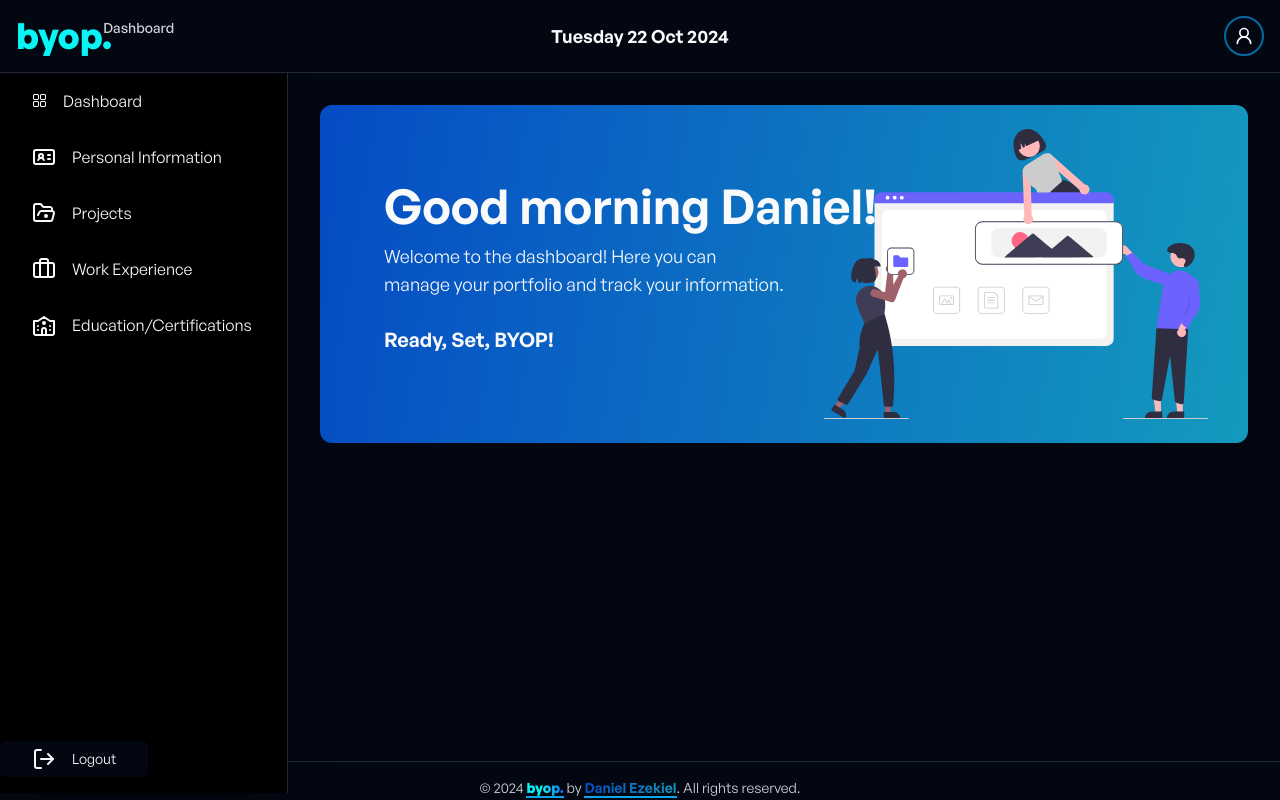
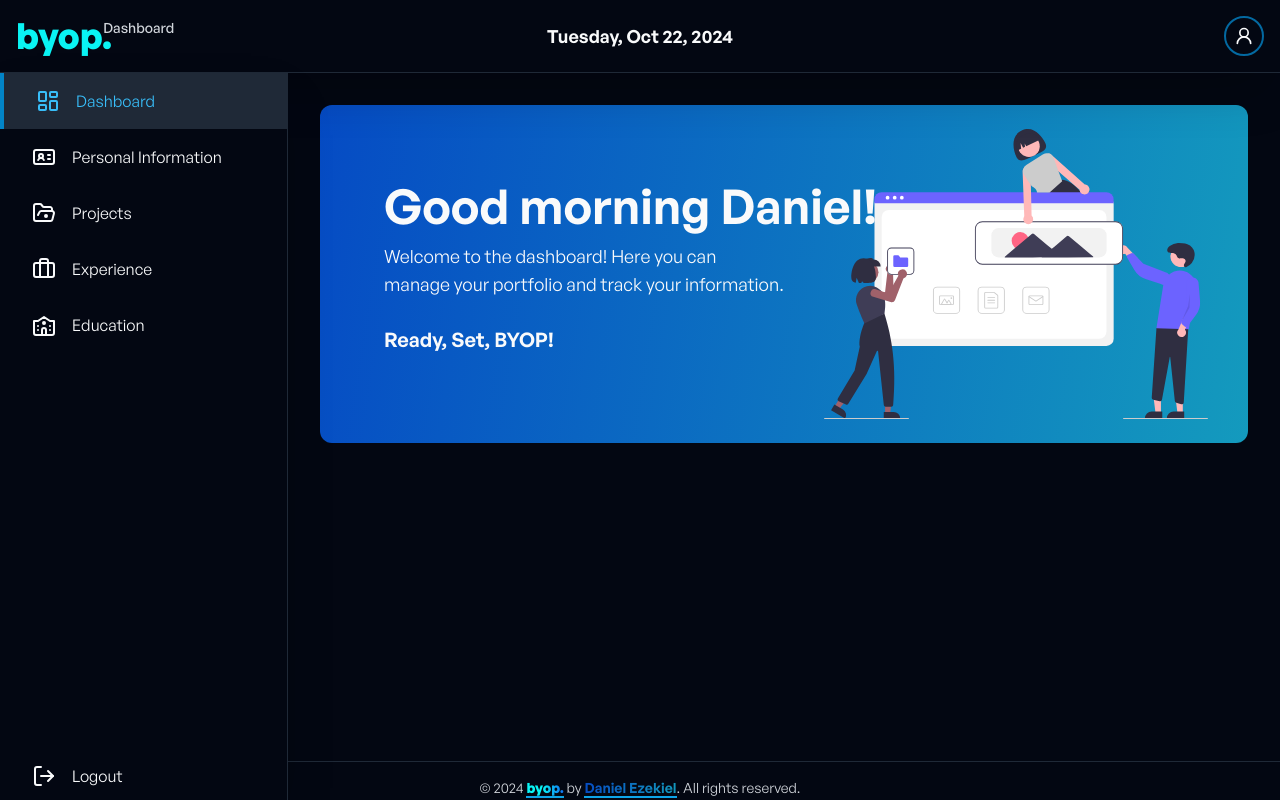
Before and after one commit to Daniel-Ezekiel/byop, a Next.js app: page /1/dashboard in a window 1280 px wide. Built offline with nearby package versions, Linux system fonts and the light colour scheme.

Commit message:
feat: updated dashboard header and sidebar layouts and setup responsiveness

```diff
--- a/src/app/[authUser]/dashboard/_components/DashboardNav.tsx
+++ b/src/app/[authUser]/dashboard/_components/DashboardNav.tsx
@@ -1,8 +1,14 @@
 import { Button } from "@/components/ui/button";
-import { User2Icon } from "lucide-react";
+import { MenuIcon, User2Icon, XIcon } from "lucide-react";
 import React from "react";
 
-function DashboardNav() {
+function DashboardNav({
+  isMenuOpen,
+  handleMenuToggle,
+}: {
+  isMenuOpen: boolean;
+  handleMenuToggle: () => void;
+}) {
   const computeDate = () => {
     const today = new Date();
     const options: Intl.DateTimeFormatOptions = {
@@ -12,10 +18,10 @@ function DashboardNav() {
       day: "numeric",
     };
 
-    return today.toLocaleDateString("en-GB", options);
+    return today.toLocaleDateString("en-US", options);
   };
   return (
-    <header className='max-h-[10dvh] w-full border-b p-4 flex items-center lg:p-4'>
+    <header className='fixed top-0 left-0 min-h-[4.56rem] max-h-[10dvh] w-full bg-background border-b p-4 flex items-center shadow-2xl lg:p-4'>
       <nav className='relative w-full max-w-[122.5rem] mx-auto flex items-center space-between lg:grid lg:grid-cols-3'>
         <span className='relative block text-4xl font-[family-name:var(--font-general-sans-bold)] bg-gradient-linear-100 bg-clip-text text-transparent z-50'>
           byop.{" "}
@@ -30,6 +36,7 @@ function DashboardNav() {
           </span>
         </div>
 
+        <div className='ml-auto flex items-center gap-3'>
           <Button
             variant='ghost'
             className='flex items-center justify-center h-10 w-10 ml-auto p-2 border-2 border-sky-700 rounded-full'
@@ -37,6 +44,14 @@ function DashboardNav() {
           >
             <User2Icon />
           </Button>
+          <Button
+            variant='ghost'
+            className='flex items-center justify-center h-10 w-10 p-2 xl:hidden'
+            onClick={handleMenuToggle}
+          >
+            {isMenuOpen ? <XIcon /> : <MenuIcon />}
+          </Button>
+        </div>
       </nav>
     </header>
   );
--- a/src/app/[authUser]/dashboard/_components/DashboardSidebar.tsx
+++ b/src/app/[authUser]/dashboard/_components/DashboardSidebar.tsx
@@ -1,73 +1,87 @@
 "use client";
 import { Button } from "@/components/ui/button";
-import { DashboardIcon } from "@radix-ui/react-icons";
 import {
   BriefcaseIcon,
   FolderOpenDotIcon,
   IdCardIcon,
+  LayoutDashboardIcon,
   LogOutIcon,
+  LucideProps,
   University,
 } from "lucide-react";
 import Link from "next/link";
-import { useParams } from "next/navigation";
+import { useParams, usePathname } from "next/navigation";
+import { ForwardRefExoticComponent, RefAttributes } from "react";
 
-function DashboardSidebar() {
-  const { userId } = useParams();
+type SidebarLinkTypes = {
+  name: string;
+  href: string;
+  icon: ForwardRefExoticComponent<
+    Omit<LucideProps, "ref"> & RefAttributes<SVGSVGElement>
+  >;
+};
+
+const sidebarLinks: SidebarLinkTypes[] = [
+  {
+    name: "Dashboard",
+    href: "/dashboard",
+    icon: LayoutDashboardIcon,
+  },
+  {
+    name: "Personal Information",
+    href: "/personal-information",
+    icon: IdCardIcon,
+  },
+  {
+    name: "Projects",
+    href: "/projects",
+    icon: FolderOpenDotIcon,
+  },
+  {
+    name: "Experience",
+    href: "/experience",
+    icon: BriefcaseIcon,
+  },
+  {
+    name: "Education",
+    href: "/education",
+    icon: University,
+  },
+];
+
+function DashboardSidebar({ isMenuOpen }: { isMenuOpen: boolean }) {
+  const { authUser } = useParams();
+  const pathname = usePathname();
+  const currentPage = pathname.slice(pathname.lastIndexOf("/") + 1);
 
   return (
-    <aside className='fixed top-[4.56rem] left-0 min-h-[calc(100%-5rem)] w-[18rem] bg-black border-r pb-4 hidden flex-col shadow-2xl xl:flex'>
+    <aside
+      className={`fixed top-[4.56rem] ${
+        isMenuOpen ? "left-0" : "left-[-100dvh]"
+      } h-[calc(100%-4.56rem)] w-[18rem] bg-background flex border-r flex-col shadow-2xl transition-all ease-in-out duration-700 overflow-y-scroll no-scrollbar xl:left-0`}
+    >
       <ul>
-        <li>
-          <Link
-            href={`/${userId}/dashboard`}
-            className='p-4 px-8 flex items-center justify-start gap-4 hover:bg-[hsl(var(--accent))]'
-          >
-            <DashboardIcon />
-            Dashboard
-          </Link>
-        </li>
-        <li>
-          <Link
-            href={`/${userId}/personal-information`}
-            className='p-4 px-8 flex items-center justify-start gap-4 hover:bg-[hsl(var(--accent))]'
-          >
-            <IdCardIcon />
-            Personal Information
-          </Link>
-        </li>
-        <li>
-          <Link
-            href={`/${userId}/projects`}
-            className='p-4 px-8 flex items-center justify-start gap-4 hover:bg-[hsl(var(--accent))]'
-          >
-            <FolderOpenDotIcon />
-            Projects
-          </Link>
-        </li>
-        <li>
-          <Link
-            href={`/${userId}/work-experience`}
-            className='p-4 px-8 flex items-center justify-start gap-4 hover:bg-[hsl(var(--accent))]'
-          >
-            <BriefcaseIcon />
-            Work Experience
-          </Link>
-        </li>
-        <li>
-          <Link
-            href={`/${userId}/education-and-certifications`}
-            className='p-4 px-8 flex items-center justify-start gap-4 hover:bg-[hsl(var(--accent))]'
-          >
-            <University />
-            Education/Certifications
-          </Link>
-        </li>
+        {sidebarLinks.map((link, i) => (
+          <li key={i}>
+            <Link
+              href={`/${authUser}/${link.href}`}
+              className={`p-4 px-8 flex items-center justify-start gap-4 hover:bg-[hsl(var(--accent))] ${
+                currentPage === link.name.toLowerCase()
+                  ? "border-l-4 border-sky-600 bg-[hsl(var(--accent))] text-sky-400"
+                  : ""
+              }`}
+            >
+              <link.icon />
+              {link.name}
+            </Link>
+          </li>
+        ))}
       </ul>
 
       <div className='mt-auto'>
         <Button
           variant='outline'
-          className='p-4 px-8 flex items-center justify-start gap-4 border-none hover:bg-[hsl(var(--accent))]'
+          className=' w-full rounded-none p-6 px-8 flex items-center justify-start gap-4 border-none hover:bg-[hsl(var(--accent))] text-base'
         >
           <LogOutIcon />
           Logout
--- a/src/app/_layouts/MainLayout.tsx
+++ b/src/app/_layouts/MainLayout.tsx
@@ -1,7 +1,9 @@
+"use client";
 import Header from "@/app/_components/Header";
 import Footer from "@/app/_components/Footer";
 import DashboardNav from "../[authUser]/dashboard/_components/DashboardNav";
 import DashboardSidebar from "../[authUser]/dashboard/_components/DashboardSidebar";
+import { useState } from "react";
 
 export default function MainLayout({
   children,
@@ -10,13 +12,22 @@ export default function MainLayout({
   children: React.ReactNode | React.ReactNode[] | null;
   isDashboardPage?: boolean;
 }) {
+  const [isMenuOpen, setIsMenuOpen] = useState<boolean>(false);
+
   return (
     <>
-      {isDashboardPage ? <DashboardNav /> : <Header />}
+      {isDashboardPage ? (
+        <DashboardNav
+          isMenuOpen={isMenuOpen}
+          handleMenuToggle={() => setIsMenuOpen(!isMenuOpen)}
+        />
+      ) : (
+        <Header />
+      )}
 
       {isDashboardPage && (
-        <div className='xl:ml-[18rem]'>
-          <DashboardSidebar />
+        <div className='mt-[4.56rem] xl:ml-[18rem]'>
+          <DashboardSidebar isMenuOpen={isMenuOpen} />
           <main className='min-h-[80dvh] px-6 grid justify-items-center gap-16 xl:px-8 '>
             {children}
           </main>
--- a/src/app/globals.css
+++ b/src/app/globals.css
@@ -9,6 +9,16 @@ body {
 @layer utilities {
   .text-balance {
     text-wrap: balance;
+  }
+
+  /* Hide scrollbar for Chrome, Safari and Opera */
+  .no-scrollbar::-webkit-scrollbar {
+    display: none;
+  }
+  /* Hide scrollbar for IE, Edge and Firefox */
+  .no-scrollbar {
+    -ms-overflow-style: none; /* IE and Edge */
+    scrollbar-width: none; /* Firefox */
   }
 }
 
```
Lines whose indentation alone changed are shown as unchanged.
